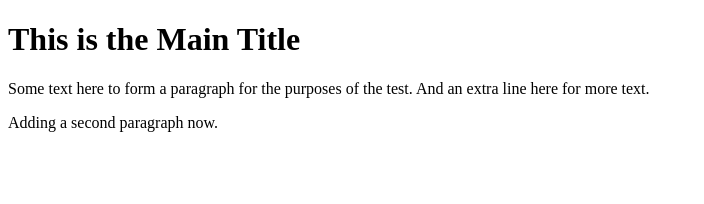
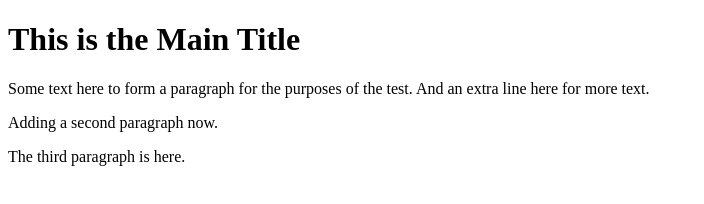
Before and after one commit to yiorgosbagakis/git-test, a website: page index.html in a window 1280 px wide. Shown: the whole page, without its empty margins (0-704 px from the left). Drawn offline with Linux system fonts and the light colour scheme.

Commit message:
fourth commit

```diff
--- a/index.html
+++ b/index.html
@@ -8,5 +8,6 @@
     <h1>This is the Main Title</h1>
     <p> Some text here to form a paragraph for the purposes of the test. And an extra line here for more text.</p>
     <p>Adding a second paragraph now.</p>
+    <p>The third paragraph is here.</p>
   </body>
 </html>
```
Also changed, not shown: package.json (added, +28 -0 lines), 2 other files.
